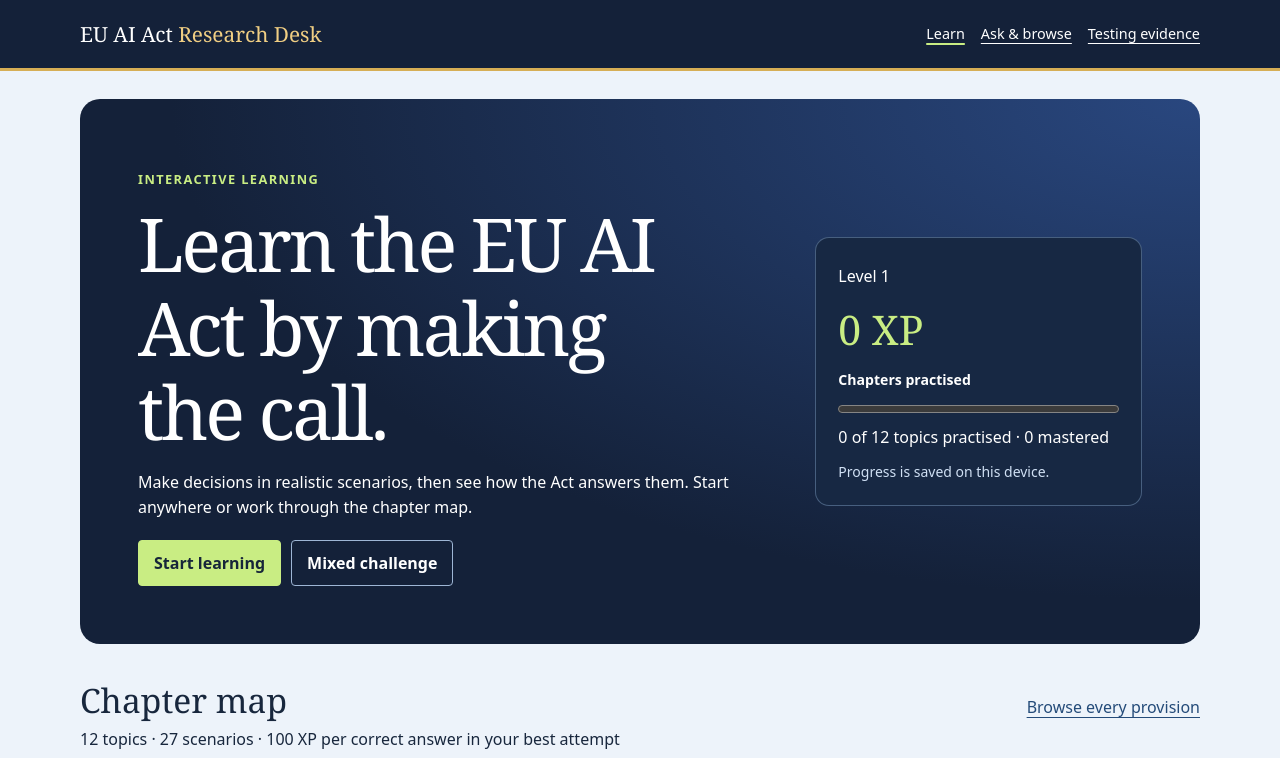
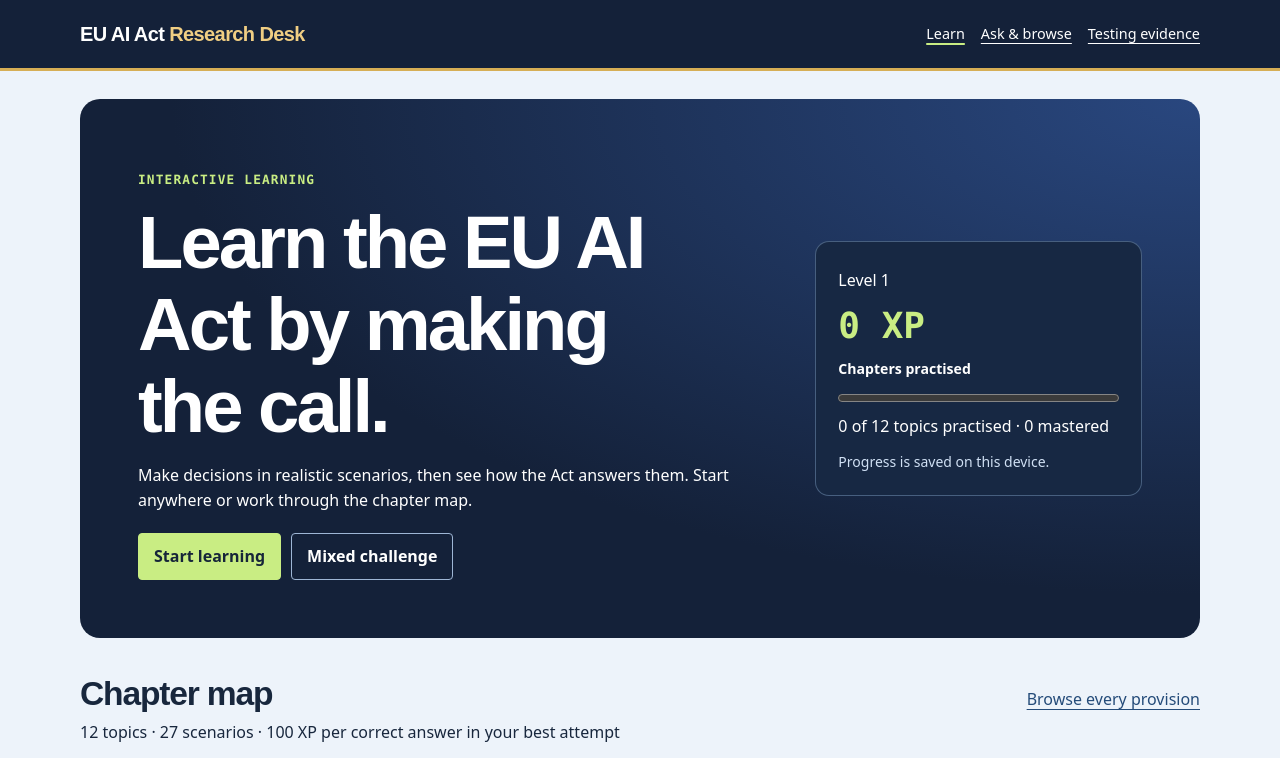
Before and after one commit to zinaelnahel/eu-ai-act-research-desk, a plain HTML site: page public/eu-ai-act/learn.html in a window 1280 px wide. Shown: the top 758 px of the page. Drawn offline with Linux system fonts and the light colour scheme.

Commit message:
Give the Research Desk a distinct typographic identity

```diff
--- a/public/eu-ai-act/desk.css
+++ b/public/eu-ai-act/desk.css
@@ -1,5 +1,12 @@
 * { box-sizing: border-box; }
-:root { color: #18273d; background: #f4f5f7; font-family: system-ui, sans-serif; line-height: 1.55; }
+:root {
+  --display: Arial, 'Helvetica Neue', sans-serif;
+  --reference: ui-monospace, 'Cascadia Mono', Consolas, monospace;
+  color: #18273d;
+  background: #f4f5f7;
+  font-family: system-ui, sans-serif;
+  line-height: 1.55;
+}
 body { margin: 0; }
 .wrap { width: min(1120px, calc(100% - 40px)); margin-inline: auto; }
 .masthead { background: #142139; color: #fff; border-bottom: 3px solid #d6ae55; }
@@ -7,12 +14,12 @@ body { margin: 0; }
 .top { min-height: 68px; padding-block: 10px; }
 a { color: #244b79; text-underline-offset: 4px; }
 .masthead a { color: inherit; }
-.wordmark { font-family: Georgia, serif; font-size: 1.3rem; text-decoration: none; }
+.wordmark { font: 800 1.25rem/1.2 var(--display); letter-spacing: -.03em; text-decoration: none; }
 .wordmark span { color: #f0ce83; }
 nav a { font-size: .9rem; }
 .intro { padding-block: clamp(36px, 6vw, 78px) 36px; border-bottom: 1px solid #cbd2da; }
-.kicker { font-size: .8rem; font-weight: 750; letter-spacing: .11em; color: #69501a; }
-h1, h2, h3 { font-family: Georgia, serif; font-weight: 500; line-height: 1.13; margin: 0; }
+.kicker { font-family: var(--reference); font-size: .8rem; font-weight: 700; letter-spacing: .09em; color: #69501a; }
+h1, h2, h3 { font-family: var(--display); font-weight: 800; line-height: 1.1; letter-spacing: -.035em; margin: 0; }
 h1 { font-size: clamp(2.8rem, 7vw, 5.6rem); letter-spacing: -.04em; }
 h2 { font-size: clamp(1.55rem, 3vw, 2.1rem); }
 h3 { font-size: 1.25rem; }
--- a/public/eu-ai-act/learn.css
+++ b/public/eu-ai-act/learn.css
@@ -11,7 +11,7 @@
 .learn-hero .secondary:hover { background: #2c4b7b; }
 .scoreboard { padding: 22px; border: 1px solid #8badd26b; border-radius: 14px; background: #172843; }
 .scoreboard p { margin: 4px 0 12px; }
-.scoreboard #points { color: #c9ed83; font: 2.55rem Georgia, serif; }
+.scoreboard #points { color: #c9ed83; font: 700 2.25rem/1.15 var(--reference); }
 .scoreboard progress { width: 100%; accent-color: #c9ed83; }
 .scoreboard .storage-note { color: #d0e0f4; font-size: .875rem; margin-bottom: 0; }
 .map-header { display: flex; justify-content: space-between; align-items: baseline; gap: 8px 20px; flex-wrap: wrap; padding-top: 10px; margin-bottom: 16px; }
```
